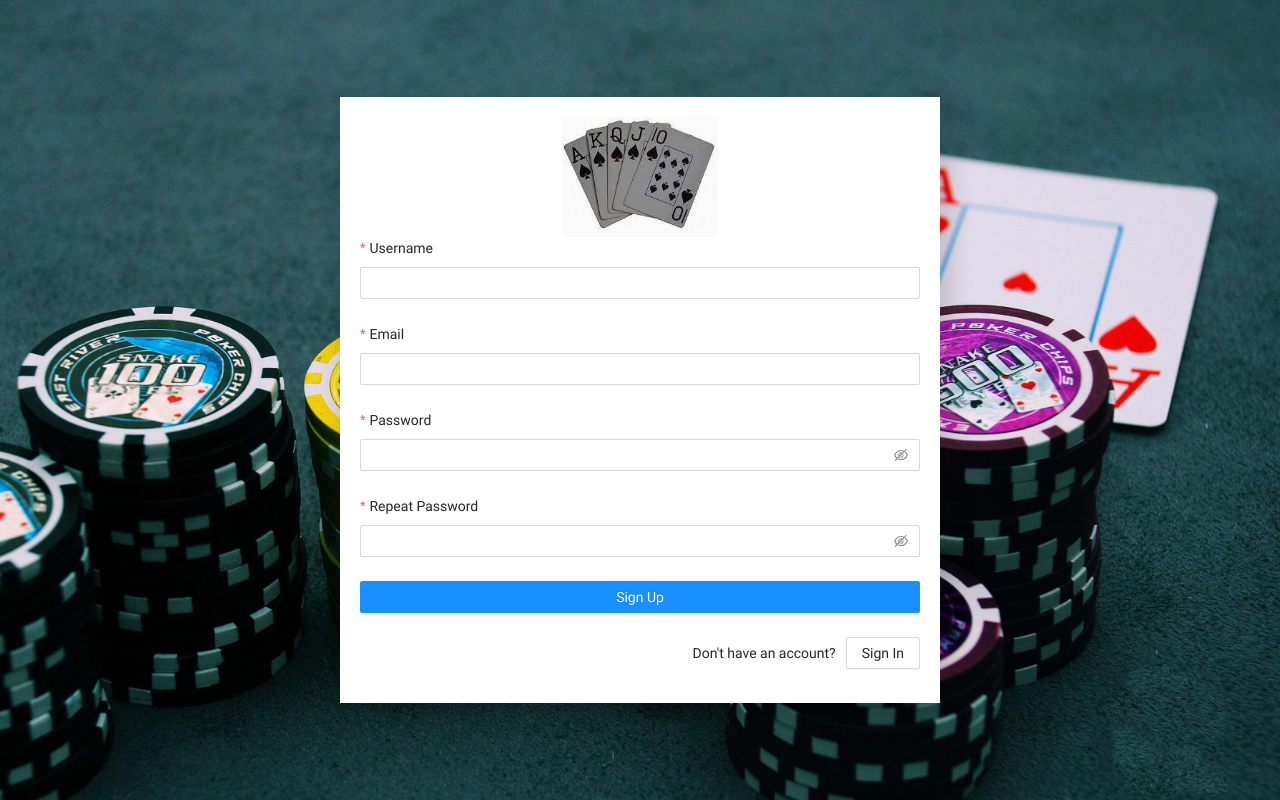
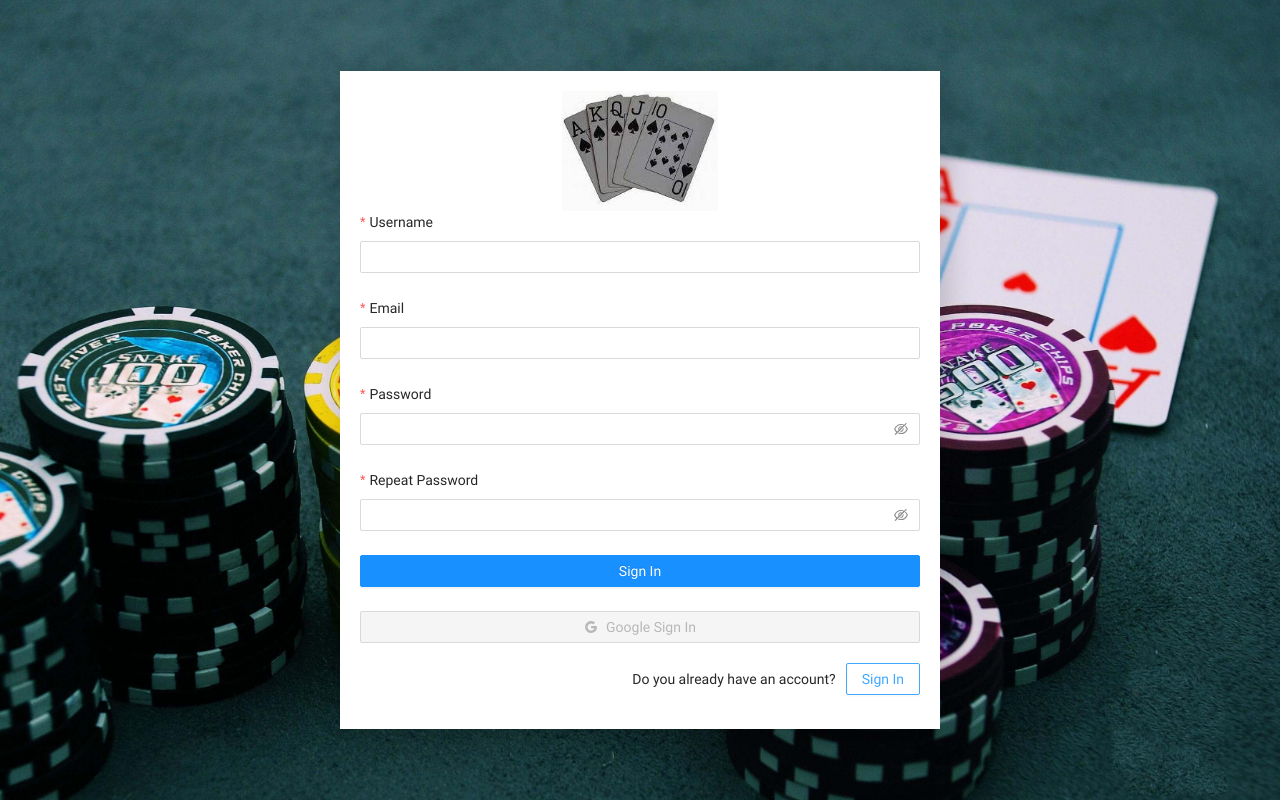
Before and after one commit to DmytroKravchuk/poker-statistics, a React app: page / in a window 1280 px wide. Both pictures are taken after a click on the button "Sign Up". Built offline with nearby package versions, Linux system fonts and the light colour scheme.

Commit message:
refactored auth structure

```diff
--- a/src/components/Auth/LoginForm.jsx
+++ b/src/components/Auth/LoginForm.jsx
@@ -1,4 +1,4 @@
-import React from 'react';
+import React, { useState } from 'react';
 import { useDispatch } from 'react-redux';
 import { useHistory } from 'react-router-dom';
 import { Button, Checkbox, Form, Input } from 'antd';
@@ -6,9 +6,10 @@ import { GoogleOutlined } from '@ant-design/icons';
 import { GoogleLogin } from 'react-google-login';
 import { auth } from '@redux/actions';
 
-const LoginForm = ({ locale, layout, tailLayout, setAuthType }) => {
+const LoginForm = ({ locale, layout, tailLayout }) => {
   const dispatch = useDispatch();
   const history = useHistory();
+  const [authType, setAuthType] = useState('login');
 
   const onFinish = (values) => {
     console.log('Success:', values);
@@ -30,10 +31,6 @@ const LoginForm = ({ locale, layout, tailLayout, setAuthType }) => {
   const googleFailure = (err) => {
     console.log('Google Sign in is failed');
     console.log(err);
-  };
-
-  const handleSubmit = () => {
-    console.log(2222);
   };
 
   return (
@@ -58,6 +55,21 @@ const LoginForm = ({ locale, layout, tailLayout, setAuthType }) => {
       >
         <Input />
       </Form.Item>
+      {authType === 'register' && (
+        <Form.Item
+          label={locale.email_field}
+          name="email"
+          rules={[
+            {
+              required: true,
+              type: 'email',
+              message: locale.required_messages.email,
+            },
+          ]}
+        >
+          <Input />
+        </Form.Item>
+      )}
       <Form.Item
         label={locale.password_field}
         name="password"
@@ -70,15 +82,27 @@ const LoginForm = ({ locale, layout, tailLayout, setAuthType }) => {
       >
         <Input.Password />
       </Form.Item>
+      {authType === 'register' && (
+        <Form.Item
+          label={locale.repeat_password_field}
+          name="password"
+          rules={[
+            {
+              required: true,
+              message: locale.required_messages.password,
+            },
+          ]}
+        >
+          <Input.Password />
+        </Form.Item>
+      )}
+      {authType === 'login' && (
         <Form.Item {...tailLayout} name="remember" valuePropName="checked">
           <Checkbox>{locale.remember_me_field}</Checkbox>
         </Form.Item>
+      )}
       <Form.Item {...tailLayout}>
-        <Button
-          type="primary"
-          htmlType="submit"
-          onSubmit={() => handleSubmit()}
-        >
+        <Button type="primary" htmlType="submit">
           {locale.sign_in}
         </Button>
       </Form.Item>
@@ -100,12 +124,19 @@ const LoginForm = ({ locale, layout, tailLayout, setAuthType }) => {
         onFailure={googleFailure}
         cookiePolicy="single_host_origin"
       />
+      {authType === 'login' ? (
         <p className="bottom-message">
-        {locale.register_message}{' '}
+          {locale.login_message}{' '}
           <Button onClick={() => setAuthType('register')}>
             {locale.sign_up}
           </Button>
         </p>
+      ) : (
+        <p className="bottom-message">
+          {locale.register_message}{' '}
+          <Button onClick={() => setAuthType('login')}>{locale.sign_in}</Button>
+        </p>
+      )}
     </Form>
   );
 };
--- a/src/components/Auth/RegisterForm.jsx
+++ /dev/null
@@ -1,85 +0,0 @@
-import React from 'react';
-import { Button, Form, Input } from 'antd';
-
-const RegisterForm = ({ locale, layout, tailLayout, setAuthType }) => {
-  const onFinish = (values) => {
-    console.log('Success:', values);
-  };
-
-  const onFinishFailed = (errorInfo) => {
-    console.log('Failed:', errorInfo);
-  };
-
-  return (
-    <Form
-      {...layout}
-      name="basic"
-      initialValues={{
-        remember: true,
-      }}
-      onFinish={onFinish}
-      onFinishFailed={onFinishFailed}
-    >
-      <Form.Item
-        label={locale.username_field}
-        name="username"
-        rules={[
-          {
-            required: true,
-            message: locale.required_messages.login,
-          },
-        ]}
-      >
-        <Input />
-      </Form.Item>
-      <Form.Item
-        label={locale.email_field}
-        name="email"
-        rules={[
-          {
-            required: true,
-            type: 'email',
-            message: locale.required_messages.email,
-          },
-        ]}
-      >
-        <Input />
-      </Form.Item>
-      <Form.Item
-        label={locale.password_field}
-        name="password"
-        rules={[
-          {
-            required: true,
-            message: locale.required_messages.password,
-          },
-        ]}
-      >
-        <Input.Password />
-      </Form.Item>
-      <Form.Item
-        label={locale.repeat_password_field}
-        name="password"
-        rules={[
-          {
-            required: true,
-            message: locale.required_messages.password,
-          },
-        ]}
-      >
-        <Input.Password />
-      </Form.Item>
-      <Form.Item {...tailLayout}>
-        <Button type="primary" htmlType="submit">
-          {locale.sign_up}
-        </Button>
-      </Form.Item>
-      <p className="bottom-message">
-        {locale.register_message}{' '}
-        <Button onClick={() => setAuthType('login')}>{locale.sign_in}</Button>
-      </p>
-    </Form>
-  );
-};
-
-export default RegisterForm;
--- a/src/components/Auth/index.jsx
+++ b/src/components/Auth/index.jsx
@@ -1,12 +1,9 @@
-import React, { useState } from 'react';
+import React from 'react';
 import LoginForm from '@components/Auth/LoginForm';
-import RegisterForm from '@components/Auth/RegisterForm';
 import Logo from '@/assets/img/logo.jpg';
 import './index.scss';
 
 const Auth = ({ locale }) => {
-  const [authType, setAuthType] = useState('login');
-
   const layout = {
     layout: 'vertical',
     labelCol: {
@@ -28,22 +25,7 @@ const Auth = ({ locale }) => {
       <div className="logo">
         <img src={Logo} alt="logo" className="logo-img" />
       </div>
-      {authType === 'login' && (
-        <LoginForm
-          locale={locale}
-          layout={layout}
-          tailLayout={tailLayout}
-          setAuthType={setAuthType}
-        />
-      )}
-      {authType === 'register' && (
-        <RegisterForm
-          locale={locale}
-          layout={layout}
-          tailLayout={tailLayout}
-          setAuthType={setAuthType}
-        />
-      )}
+      <LoginForm locale={locale} layout={layout} tailLayout={tailLayout} />
     </div>
   );
 };
--- a/src/locale/en.json
+++ b/src/locale/en.json
@@ -8,7 +8,8 @@
     "sign_in": "Sign In",
     "sign_up": "Sign Up",
     "google_sign_in": "Google Sign In",
-    "register_message": "Don't have an account?",
+    "login_message": "Don't have an account?",
+    "register_message": "Do you already have an account?",
     "required_messages": {
       "login": "Please input your username!",
       "email": "Please input correct email!",
```
Lines whose indentation alone changed are shown as unchanged.
